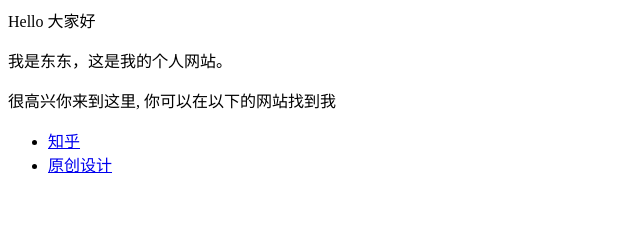
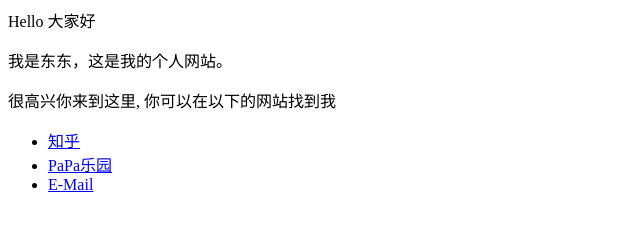
Before and after one commit to dongburst/dongburst.github.io, a plain HTML site: page index.html in a window 1280 px wide. Shown: the full height of the page, 0-640 px from the left. Drawn offline with Linux system fonts and the light colour scheme.

Commit message:
Update index.html

```diff
--- a/index.html
+++ b/index.html
@@ -4,5 +4,6 @@
 
 <ul>
   <li> <a href="https://www.zhihu.com/people/dongburst">知乎</a> </li>
-  <li> <a href="http://papawo.net">原创设计</a> </li>
+  <li> <a href="http://papawo.net">PaPa乐园</a> </li>
+  <li> <a href="i@dongburst.com">E-Mail</a> </li>
 </ul>
```
